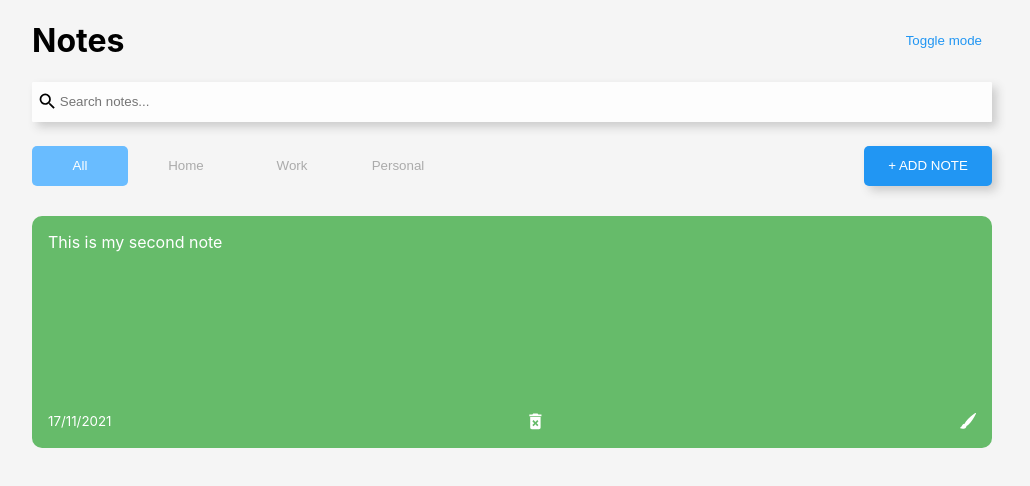
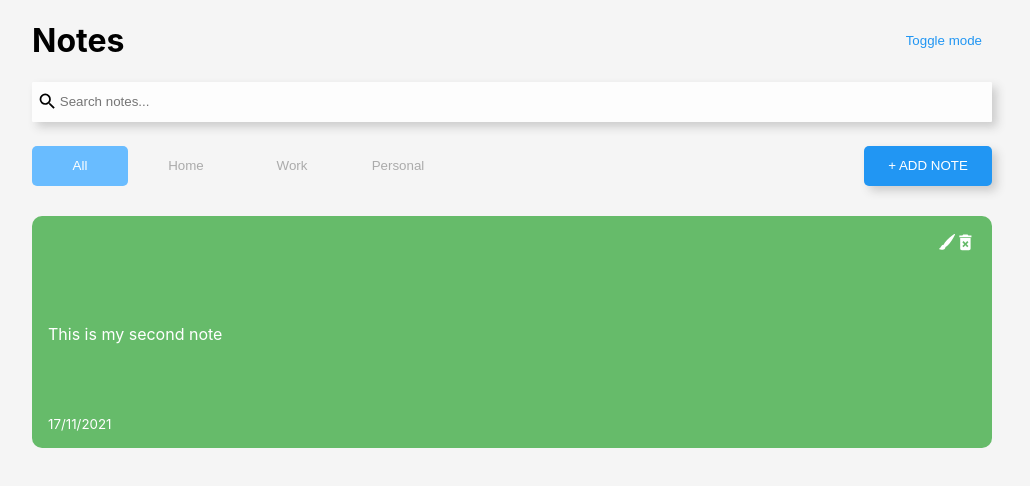
Before and after one commit to GustavoLSantos/CRUDReactJS, a React (Create React App) app: page / in a window 1280 px wide. Shown: the top 486 px of the page, without its empty margins (128-1158 px from the left). Built offline with nearby package versions, Linux system fonts and the light colour scheme.

Commit message:
categories5

```diff
--- a/src/components/Note.js
+++ b/src/components/Note.js
@@ -16,11 +16,14 @@ const Note = ({ handleUpdateClick, id, type, text, date, handleDeleteNote }) =>
 
     return (
         <div className={type}>
+            <div className="note-header">
+                <BsFillBrushFill onClick={() => setIsModalVisible(true)}/>
+                <MdDeleteForever onClick={() => handleDeleteNote(id)} className='delete-icon' size='1.3em' />
+            </div>
+
             <span>{text}</span>
             <div className="note-footer">
                 <small>{date}</small>
-                <MdDeleteForever onClick={() => handleDeleteNote(id)} className='delete-icon' size='1.3em' />
-                <BsFillBrushFill onClick={() => setIsModalVisible(true)}/>
                 {isModalVisible ? <Modal onClose={() => setIsModalVisible(false)}>
                 <div className="note new">
                     <textarea className="update-note" rows="8" cols="10" placeholder={text} onChange={handleChange} value={noteText}>
--- a/src/index.css
+++ b/src/index.css
@@ -169,8 +169,8 @@ textarea:focus{
 }
 
 .home-btn, .work-btn, .personal-btn{
-    color: #ABABAB;
-    background-color: transparent;
+  color: #ABABAB;
+  background-color: transparent;
 }
 
 .all-btn{
@@ -190,3 +190,9 @@ textarea:focus{
 .all-btn, .home-btn, .work-btn, .personal-btn {
   margin-right: 10px;
 }
+
+.note-header {
+  display: flex;
+  align-items: center;
+  margin-left: auto;
+}
```
